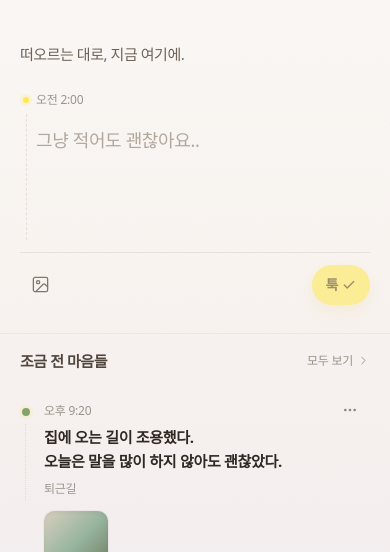
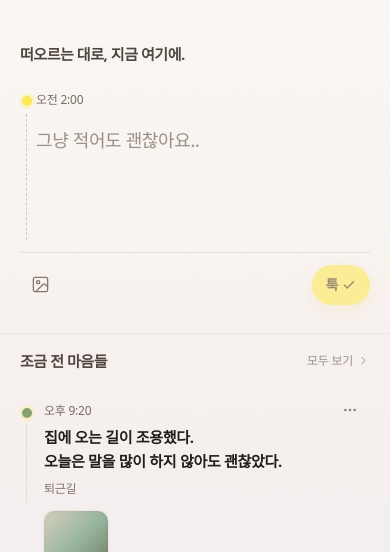
Before and after one commit to ojhdream/maeumtuk, a React (Vite) app: page / in a window 390 px wide. Shown: the part 194-746 px from the top of the page. Built offline with nearby package versions, Linux system fonts and the light colour scheme; a web font is replaced by a local one.

Commit message:
Increase Now tab mobile contrast

```diff
--- a/src/App.jsx
+++ b/src/App.jsx
@@ -963,7 +963,7 @@ function NowFlowItem({ item, sequence, isLatest = false, onAddDetails, onEdit, o
   const previewText = item.text.length > 42 ? `${item.text.slice(0, 42)}...` : item.text;
   return (
     <article
-      className={`maeumtuk-now-row relative border-b border-[#eadfd4] py-4 last:border-b-0 ${
+      className={`maeumtuk-now-row relative border-b border-[#dfd0c1] py-4 last:border-b-0 ${
         menuOpen ? "z-30" : ""
       } ${
         isLatest ? "maeumtuk-now-settle" : ""
@@ -1015,21 +1015,21 @@ function NowFlowItem({ item, sequence, isLatest = false, onAddDetails, onEdit, o
       <div className={`relative pl-[24px] font-['Pretendard'] ${isSample ? "pr-1" : "pr-10"}`}>
         <span
           aria-hidden="true"
-          className="absolute left-[2px] top-[10px] h-2 w-2 rounded-full shadow-[0_0_0_3px_rgba(254,232,86,.14)]"
+          className="absolute left-[2px] top-[10px] h-2.5 w-2.5 rounded-full shadow-[0_0_0_3px_rgba(254,232,86,.22)]"
           style={{ background: dotColor }}
         />
         <span
           aria-hidden="true"
-          className="absolute left-[5px] top-[26px] h-[calc(100%-24px)] border-l border-dotted border-[#e6d9ca]"
+          className="absolute left-[6px] top-[27px] h-[calc(100%-24px)] border-l border-dotted border-[#d8c8b8]"
         />
-        <time className="block h-[25px] text-[12px] font-medium leading-[25px] tracking-[-0.02em] text-[#9b948c]">
+        <time className="block h-[25px] text-[12px] font-medium leading-[25px] tracking-[-0.02em] text-[#766c63]">
           {item.time}
         </time>
         <div className="mt-0.5">
-          <p className="whitespace-pre-line text-[15px] font-semibold leading-[24px] tracking-[-0.02em] text-[#302923]">
+          <p className="whitespace-pre-line text-[15px] font-semibold leading-[24px] tracking-[-0.02em] text-[#241f1a]">
             {previewText}
           </p>
-          <p className="mt-1.5 text-[12px] font-medium leading-5 tracking-[-0.02em] text-[#9c958d]">
+          <p className="mt-1.5 text-[12px] font-medium leading-5 tracking-[-0.02em] text-[#7e746b]">
             {primaryTag || (sequence === 1 ? "첫 툭이 남겨졌어요." : `${sequence}번째 툭이에요.`)}
           </p>
         </div>
@@ -1199,7 +1199,7 @@ function NowTab({ todayLogs, recentLogs, onAddLog, onAddDetails, onEditLog, onDe
             draggable="false"
           />
         </div>
-        <p className="mb-5 text-[15px] font-medium leading-6 tracking-[-0.03em] text-[#6f6258]">
+        <p className="mb-5 text-[15px] font-semibold leading-6 tracking-[-0.03em] text-[#4f463f]">
           떠오르는 대로, 지금 여기에.
         </p>
         <input
@@ -1214,13 +1214,13 @@ function NowTab({ todayLogs, recentLogs, onAddLog, onAddDetails, onEditLog, onDe
           }}
         />
         <div className="relative pb-2 pl-[16px]">
-          <div className="flex h-[28px] items-center gap-1.5 text-[12px] font-medium tracking-[-0.02em] text-[#9b948c]">
-            <span className="absolute left-[3px] top-[11px] h-1.5 w-1.5 rounded-full bg-[#fee856] shadow-[0_0_0_3px_rgba(254,232,86,.18)]" />
+          <div className="flex h-[28px] items-center gap-1.5 text-[12px] font-medium tracking-[-0.02em] text-[#766c63]">
+            <span className="absolute left-[2px] top-[10px] h-2.5 w-2.5 rounded-full bg-[#fee856] shadow-[0_0_0_3px_rgba(254,232,86,.24)]" />
             <span>{currentMeta.time}</span>
           </div>
           <span
             aria-hidden="true"
-            className="absolute left-[6px] top-[28px] h-[calc(100%-28px)] border-l border-dashed border-[#e7dfd6]"
+            className="absolute left-[6px] top-[28px] h-[calc(100%-28px)] border-l border-dashed border-[#d8c8b8]"
           />
           <div className="relative mt-1">
             <textarea
@@ -1231,7 +1231,7 @@ function NowTab({ todayLogs, recentLogs, onAddLog, onAddDetails, onEditLog, onDe
                 if (lengthNotice) setLengthNotice(false);
                 if (emptyNotice) setEmptyNotice(false);
               }}
-              className="maeumtuk-draft-input relative z-[1] min-h-[108px] max-h-[270px] w-full resize-none overflow-y-auto bg-transparent px-0 py-0 text-[18px] font-normal leading-[45px] tracking-[-0.02em] text-[#29241f] outline-none [scrollbar-width:none] [&::-webkit-scrollbar]:hidden"
+              className="maeumtuk-draft-input relative z-[1] min-h-[108px] max-h-[270px] w-full resize-none overflow-y-auto bg-transparent px-0 py-0 text-[18px] font-normal leading-[45px] tracking-[-0.02em] text-[#241f1a] outline-none [scrollbar-width:none] [&::-webkit-scrollbar]:hidden"
               placeholder=""
               aria-label="지금 이 순간의 마음 작성"
               maxLength={301}
@@ -1240,7 +1240,7 @@ function NowTab({ todayLogs, recentLogs, onAddLog, onAddDetails, onEditLog, onDe
             {!draft && (
               <p
                 aria-hidden="true"
-                className="composer-guide pointer-events-none absolute left-0 right-0 top-0 whitespace-pre-line text-[18px] font-normal leading-[45px] tracking-[-0.02em] text-[#b2a79d] opacity-100 transition-opacity duration-200"
+                className="composer-guide pointer-events-none absolute left-0 right-0 top-0 whitespace-pre-line text-[18px] font-normal leading-[45px] tracking-[-0.02em] text-[#9b8f84] opacity-100 transition-opacity duration-200"
               >
                 {typedNoteGuide}
               </p>
--- a/src/index.css
+++ b/src/index.css
@@ -69,7 +69,7 @@ button,
     transparent 0.6px,
     transparent 4px
   );
-  opacity: 0.55;
+  opacity: 0.38;
 }
 
 .maeumtuk-scroll {
```
